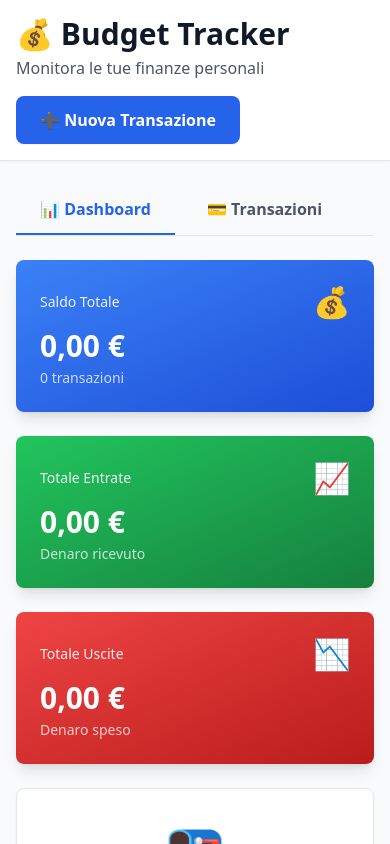
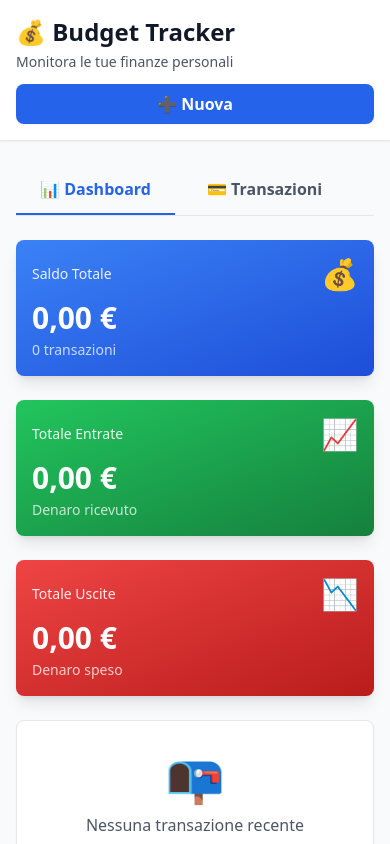
Before and after one commit to ffpalu/expense-tracker, a React (Vite) app: page / in a window 390 px wide. Shown: the top 844 px of the page. Built offline with nearby package versions, Linux system fonts and the light colour scheme.

Commit message:
optimizing mobile view

```diff
--- a/src/App.tsx
+++ b/src/App.tsx
@@ -36,21 +36,21 @@ function App() {
   return (
     <div className="min-h-screen bg-gray-50">
 
-			<header className="bg-white shadow-sm border-b border-gray-200 mb-6">
+			<header className="bg-white shadow-sm border-b border-gray-200 mb-6 sticky top-0 z-10">
 				<div className="max-w-7xl mx-auto px-4 sm:px-6 lg:px-8 py-4">
-					<div className="flex flex-col md:flex-row justify-between items-start md:items-center gap-4">
+					<div className="flex flex-col sm:flex-row justify-between items-start sm:items-center gap-3 sm:gap-4">
 						<div>
-							<h1 className="text-3xl font-bold text-gray-900">💰 Budget Tracker</h1>
-							<p className=" text-gray-600 mt-1"> Monitora le tue finanze personali</p>
+							<h1 className="text-2xl sm:text-3xl font-bold text-gray-900">💰 Budget Tracker</h1>
+							<p className="text-sm sm:text-base text-gray-600 mt-1">Monitora le tue finanze personali</p>
 						</div>
 						<button
 							onClick={() => {
-								setEditingTransaction(null)
+								setEditingTransaction(null);
 								setShowForm(!showForm);
 							}}
-							className="bg-blue-600 text-white px-6 py-3 rounded-lg hover:bg-blue-700 font-semibold transition-colors shadow-sm"
+							className="w-full sm:w-auto bg-blue-600 text-white px-4 sm:px-6 py-2 sm:py-3 rounded-lg hover:bg-blue-700 font-semibold transition-colors shadow-sm active:scale-95"
 						>
-							{(showForm || editingTransaction) ? '❌ Chiudi' : '➕ Nuova Transazione'}
+							{(showForm || editingTransaction) ? '❌ Chiudi' : '➕ Nuova'}
 						</button>
 					</div>
 				</div>
--- a/src/components/dashboard/Summary.tsx
+++ b/src/components/dashboard/Summary.tsx
@@ -10,7 +10,7 @@ function Summary() {
 
 	return (
 		<div className="grid grid-cols-1 md:grid-cols-3 gap-6 mb-6">
-			<div className="bg-gradient-to-br from-blue-500 to-blue-700 rounded-lg shadow-lg p-6 text-white hover-lift animate-scaleIn">
+			<div className="bg-gradient-to-br from-blue-500 to-blue-700 rounded-lg shadow-lg p-4 sm:p-6 text-white hover-lift animate-scaleIn">
 				<div className="flex items-center justify-between mb-2">
 					<h3 className="text-sm font-medium opacity-90">Saldo Totale</h3>
 					<div className="text-3xl">💰</div>
@@ -23,7 +23,7 @@ function Summary() {
 				</p>
 			</div>
 
-			<div className="bg-gradient-to-br from-green-500 to-green-700 rounded-lg shadow-lg p-6 text-white hover-lift animate-scaleIn">
+			<div className="bg-gradient-to-br from-green-500 to-green-700 rounded-lg shadow-lg p-4 sm:p-6 text-white hover-lift animate-scaleIn">
 				<div className="flex items-center justify-between mb-2">
 					<h3 className="text-sm font-medium opacity-90">Totale Entrate</h3>
 					<div className="text-3xl">📈</div>
@@ -36,7 +36,7 @@ function Summary() {
 				</p>
 			</div>
 
-			<div className="bg-gradient-to-br from-red-500 to-red-700 rounded-lg shadow-lg p-6 text-white hover-lift animate-scaleIn">
+			<div className="bg-gradient-to-br from-red-500 to-red-700 rounded-lg shadow-lg p-4 sm:p-6 text-white hover-lift animate-scaleIn">
 				<div className="flex items-center justify-between mb-2">
 					<h3 className="text-sm font-medium opacity-90">Totale Uscite</h3>
 					<div className="text-3xl">📉</div>
--- a/src/components/transactions/TransactionItem.tsx
+++ b/src/components/transactions/TransactionItem.tsx
@@ -15,45 +15,51 @@ function TransactionItem({transaction, onEdit, onDelete}: TransactionItemProps)
 
 	return (
 		<div className="bg-white border border-gray-200 rounded-lg p-4 hover-lift transition-all animate-fadeIn">
-			<div className="flex items-start justify-between">
+			<div className="flex flex-col sm:flex-row sm:items-start justify-between gap-3">
+				{/* SINISTRA: Info transazione */}
 				<div className="flex items-start gap-3 flex-1">
+					{/* Icona categoria */}
 					<div
-						className="text-3xl w-12 h-12 flex items-center justify-center rounded-lg"
+						className="text-2xl sm:text-3xl w-10 h-10 sm:w-12 sm:h-12 flex items-center justify-center rounded-lg flex-shrink-0"
 						style={{ backgroundColor: `${category?.color}20` }}
 					>
 						{category?.icon || '📦'}
 					</div>
 
-					<div className="flex-1">
-						<h3 className="font-semibold text-gray-900 text-lg">
+					{/* Dettagli */}
+					<div className="flex-1 min-w-0">
+						<h3 className="font-semibold text-gray-900 text-base sm:text-lg truncate">
 							{transaction.description}
 						</h3>
-						<p className="text-sm text-gray-500 mt-1">
+						<p className="text-xs sm:text-sm text-gray-500 mt-1">
 							{category?.name || transaction.category} • {formatDate(transaction.date)}
 						</p>
 					</div>
 				</div>
 
-				<div className="flex items-center gap-4">
-					<div className={`text-xl font-bold ${isIncome ? 'text-green-600' : 'text-red-600'}`}>
-						{isIncome ? '+': '-'} {formatCurrency(transaction.amount)}
+				{/* DESTRA: Importo e azioni */}
+				<div className="flex items-center justify-between sm:justify-end gap-3 sm:gap-4">
+					{/* Importo */}
+					<div className={`text-lg sm:text-xl font-bold ${isIncome ? 'text-green-600' : 'text-red-600'}`}>
+						{isIncome ? '+' : '-'} {formatCurrency(transaction.amount)}
 					</div>
 
-					<div className="flex gap-2">
+					{/* Bottoni azione */}
+					<div className="flex gap-2 flex-shrink-0">
 						<button
 							onClick={() => onEdit(transaction)}
-							className="p-2 text-blue-600 hover:bg-blue-50 rounded-lg transition-colors"
+							className="p-2 text-blue-600 hover:bg-blue-50 rounded-lg transition-colors active:scale-95"
 							title="Modifica"
 						>
 							✏️
 						</button>
 						<button
 							onClick={() => {
-								if(window.confirm('Sei sicuro di voler eliminare questa transazione?')) {
+								if (window.confirm('Sei sicuro di voler eliminare questa transazione?')) {
 									onDelete(transaction.id);
 								}
 							}}
-							className="p-2 text-red-600 hover:bg-red-50 rounded-lg transition-colors"
+							className="p-2 text-red-600 hover:bg-red-50 rounded-lg transition-colors active:scale-95"
 							title="Elimina"
 						>
 							🗑️
--- a/src/components/transactions/TransactionList.tsx
+++ b/src/components/transactions/TransactionList.tsx
@@ -12,14 +12,14 @@ interface TransactionListProps {
 function TransactionList ({transactions, onEdit, onDelete}: TransactionListProps) {
 	const sortedTransactions = sortByDate(transactions);
 
-	if(transactions.length === 0) {
-		return(
-			<div className="bg-white rounded-lg border-2 border-dashed border-gray-300 p-12 text-center">
-				<div className="text-6xl mb-4">📭</div>
-				<h3 className="text-xl font-semibold text-gray-700 mb-2">
+	if (transactions.length === 0) {
+		return (
+			<div className="bg-white rounded-lg border-2 border-dashed border-gray-300 p-8 sm:p-12 text-center animate-fadeIn">
+				<div className="text-5xl sm:text-6xl mb-4 animate-bounce">📭</div>
+				<h3 className="text-lg sm:text-xl font-semibold text-gray-700 mb-2">
 					Nessuna transazione
 				</h3>
-				<p className="text-gray-500">
+				<p className="text-sm sm:text-base text-gray-500">
 					Aggiungi la tua prima transazione per iniziare a tracciare le tue finanze!
 				</p>
 			</div>
```
